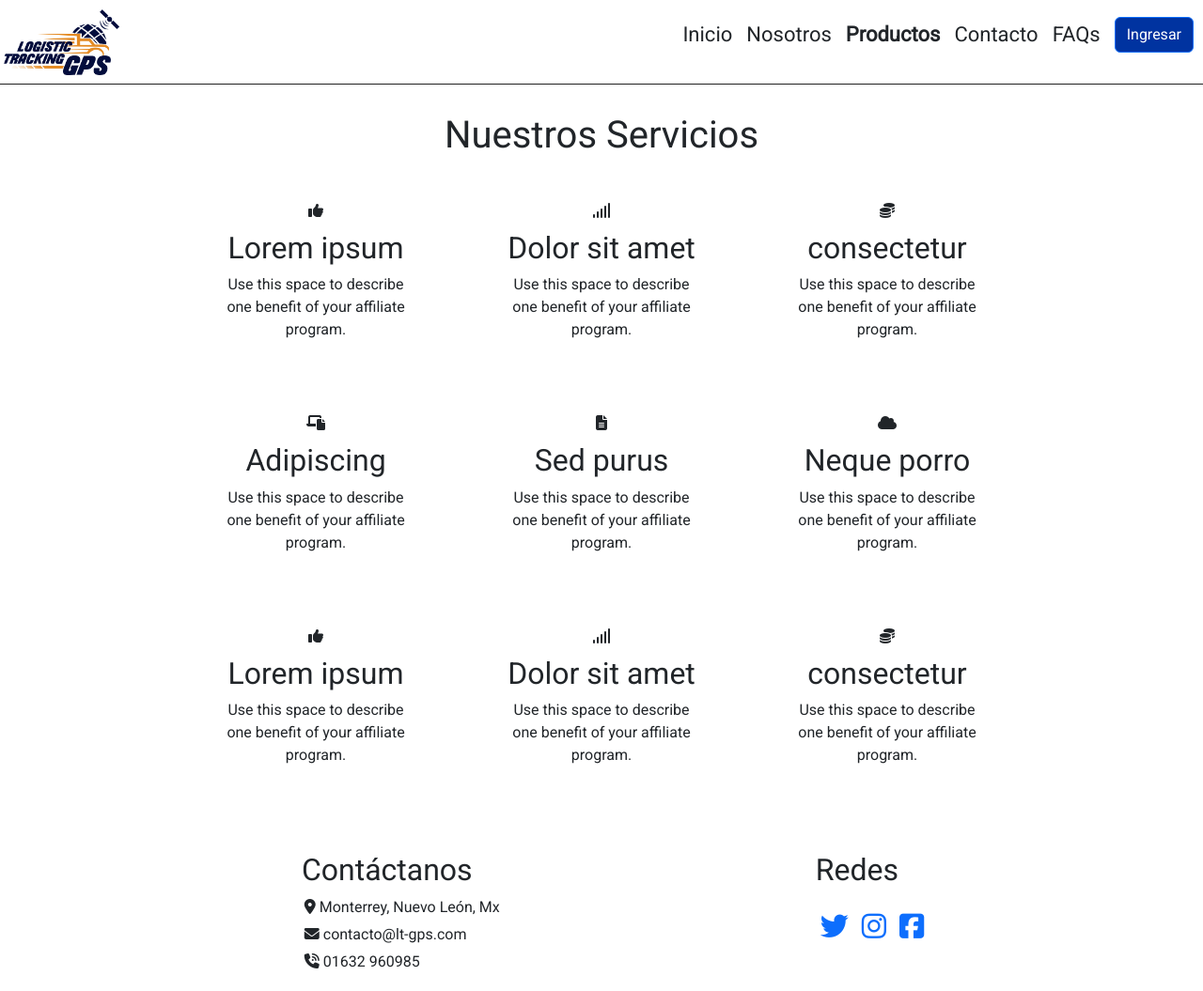
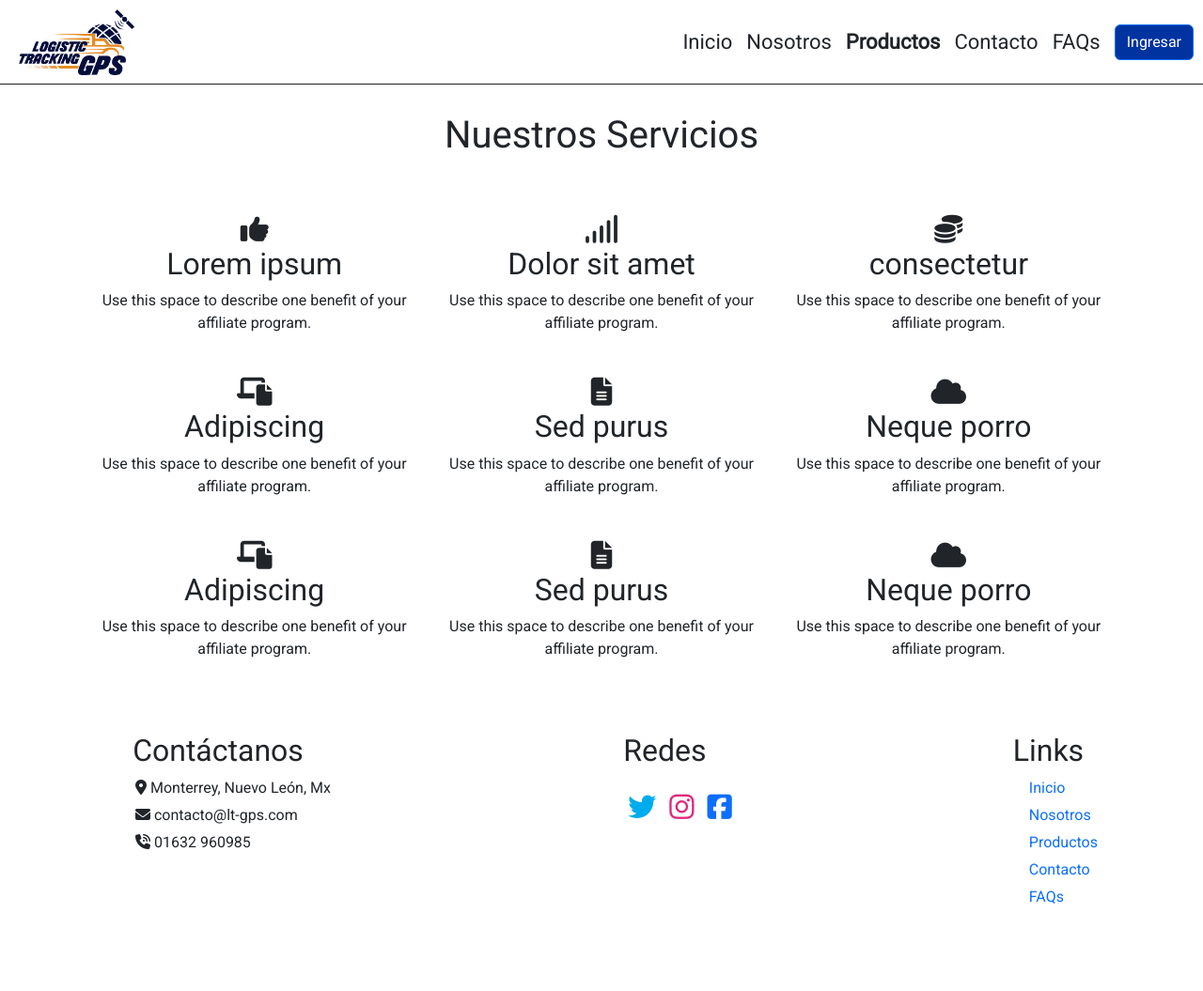
Before and after one commit to TecJoeR/PreEntrega2Ramirez, a plain HTML site: page pages/productos.html in a window 1280 px wide. Shown: the top 1055 px of the page at 94% size. After the commit the page ends 1003 px from the top, so only its background shows below. Drawn offline with nearby package versions, Linux system fonts and the light colour scheme.

Commit message:
Cambie imagen

```diff
--- a/css/style.css
+++ b/css/style.css
@@ -1,11 +1,9 @@
 /*Fuente */
 @import url('https://fonts.googleapis.com/css2?family=Roboto:wght@100;400&display=swap');
 
-/*Reset */
-* {
-    padding: 0;
-    margin: 0;
-    box-sizing: border-box;
+:root{
+    --bs-breakpoint-sm: 400px;
+    --bs-breakpoint-md: 576px;
 }
 
 /*general */
@@ -41,6 +39,7 @@ nav {
     gap: 15px;
     list-style: none;
     align-items: center;
+    margin-bottom: 0;
 }
 
 .nav-link {
@@ -56,6 +55,8 @@ nav {
     background-color: rgb(171, 170, 170);
     width: 100%;
     height: 450px;
+    display: flex;
+
 }
 
 .hero-card {
@@ -76,61 +77,31 @@ nav {
 
 .hero-card-info-l {
     position: absolute;
-    top: 55%;
+    top: 15%;
     left: 0;
+    height: 300px;
+    display: flex;
+    flex-direction: column;
+    justify-content: space-between;
     font-weight: bold;
 }
 
 .hero-card-img {
     width: 50%;
+    overflow-clip-margin: 0;
 }
 
-/*
-.hero article{
-    display: inline-block;
-    vertical-align: top;
-    text-align: center;
-    margin: 0 50px;
+/*Nuestros servicios*/
+.box {
+    padding: 15px;
+}
+.box i{
+    font-size: 30px;
 }
 
-.contactanos {
-    margin: 25px 0;
-}
-
-
-.hero h1 {
-    font-size: 35px;
-    text-align: left;
-    margin-bottom: 50px;
-}
-
-.hero p {
-    font-size: 14px;
-    text-align: left;
-}
-*/
-
-/*Nuestros servicios*/
 .h2-nuestros-servicios {
     text-align: center;
     margin: 30px 0;
-}
-
-.nuestros-servicios {
-    margin: 30px 0;
-    text-align: center;
-}
-
-.nuestros-servicios article {
-    display: inline-block;
-    vertical-align: top;
-    text-align: center;
-    margin: 15px 50px;
-    width: 200px;
-}
-
-.nuestros-servicios article h2 {
-    margin: 8px 0;
 }
 
 /*footer */
@@ -140,12 +111,14 @@ nav {
 
 .footer {
     text-align: center;
+    display: flex;
+    justify-content: space-between;
 }
 
 .footer article{
     display: inline-block;
     vertical-align: top;
-    margin: 30px 150px 20px;
+    margin: 30px 30px 20px;
     text-align: left;
 }
 
@@ -161,6 +134,14 @@ nav {
     display: inline-block;
     padding: 5px;
     font-size: 30px;
+}
+
+.fa-twitter{
+    color: #00acee;
+}
+
+.fa-instagram{
+    color: #dd2a7b;
 }
 
 /*Nosotros */
--- a/pages/productos.html
+++ b/pages/productos.html
@@ -18,7 +18,7 @@
     <header>
         <!--Link de navegacion-->
             <nav>
-                <a href="../index.html" class="nav-link"><img src="../assets/img/logolt.png" alt="Logo LTGPS"></a>
+                <a href="../index.html" class="nav-link ps-3"><img src="../assets/img/logolt.png" alt="Logo LTGPS"></a>
                 <ul class="nav-list">
                     <li><a href="../index.html" class="nav-link">Inicio</a></li>
                     <li><a href="nosotros.html" class="nav-link">Nosotros</a></li>
@@ -31,65 +31,64 @@
         <!--Fin de nav-->
     </header>
 
-    <main>
+    <main class="container">
         <h1 class="h2-nuestros-servicios">Nuestros Servicios</h1>
+
         <!-- inicio full de los servicios -->
-        <section class="nuestros-servicios">
-            <article>
+
+        <section class="row text-center p-3">
+            <article class="col-lg-4 col-md-6 col-sm-12 box">
                 <i class="fa-regular fa-thumbs-up"></i>
                 <h2>Lorem ipsum</h2>
                 <p>Use this space to describe one benefit of your affiliate program.</p>
             </article>
-            <article>
+            <article class="col-lg-4 col-md-6 col-sm-12 box">
                 <i class="fa-solid fa-signal"></i>
                 <h2>Dolor sit amet</h2>
                 <p>Use this space to describe one benefit of your affiliate program.</p>
             </article>
-            <article>
+            <article class="col-lg-4 col-md-6 col-sm-12 box">
                 <i class="fa-solid fa-coins"></i>
                 <h2>consectetur</h2>
                 <p>Use this space to describe one benefit of your affiliate program.</p>
             </article>
-        </section>
 
-        <section class="nuestros-servicios">
-            <article>
+            <article class="col-lg-4 col-md-6 col-sm-12 box">
                 <i class="fa-solid fa-laptop-file"></i>
                 <h2>Adipiscing</h2>
                 <p>Use this space to describe one benefit of your affiliate program.</p>
             </article>
-            <article>
+            <article class="col-lg-4 col-md-6 col-sm-12 box">
                 <i class="fa-solid fa-file-lines"></i>
                 <h2>Sed purus</h2>
                 <p>Use this space to describe one benefit of your affiliate program.</p>
             </article>
-            <article>
+            <article class="col-lg-4 col-md-6 col-sm-12 box">
                 <i class="fa-regular fa-cloud"></i>
                 <h2>Neque porro</h2>
                 <p>Use this space to describe one benefit of your affiliate program.</p>
             </article>
-        </section>
 
-        <section class="nuestros-servicios">
-            <article>
-                <i class="fa-regular fa-thumbs-up"></i>
-                <h2>Lorem ipsum</h2>
+            <article class="col-lg-4 col-md-6 col-sm-12 box">
+                <i class="fa-solid fa-laptop-file"></i>
+                <h2>Adipiscing</h2>
                 <p>Use this space to describe one benefit of your affiliate program.</p>
             </article>
-            <article>
-                <i class="fa-solid fa-signal"></i>
-                <h2>Dolor sit amet</h2>
+            <article class="col-lg-4 col-md-6 col-sm-12 box">
+                <i class="fa-solid fa-file-lines"></i>
+                <h2>Sed purus</h2>
                 <p>Use this space to describe one benefit of your affiliate program.</p>
             </article>
-            <article>
-                <i class="fa-solid fa-coins"></i>
-                <h2>consectetur</h2>
+            <article class="col-lg-4 col-md-6 col-sm-12 box">
+                <i class="fa-regular fa-cloud"></i>
+                <h2>Neque porro</h2>
                 <p>Use this space to describe one benefit of your affiliate program.</p>
             </article>
+
         </section>
 
     </main>
-    <footer>
+    <footer class="container">
         <section class="footer">
             <article>
                 <h2>Contáctanos</h2>
```
Also changed, not shown: index.html (+19 -16 lines), pages/contacto.html (+4 -4 lines), pages/faqs.html (+4 -4 lines), pages/nosotros.html (+5 -5 lines).
